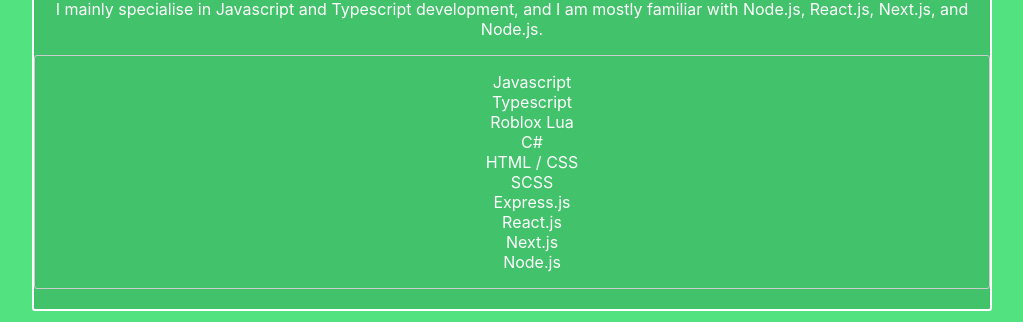
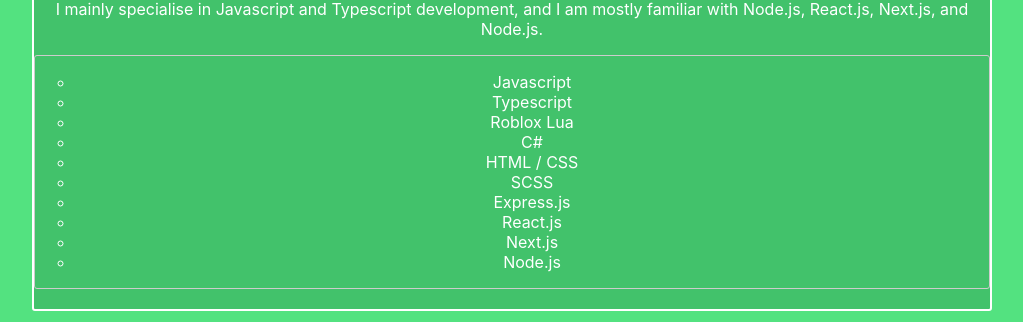
Before and after one commit to compscitwilight/PersonalSite, a Next.js app: page / in a window 1280 px wide. Shown: the part 344-666 px from the top of the page, without its empty margins (128-1151 px from the left). Built offline with nearby package versions, Linux system fonts and the light colour scheme.

Commit message:
added circles to skill-list

```diff
--- a/styles/skills.scss
+++ b/styles/skills.scss
@@ -1,4 +1,8 @@
 .skills-list-container {
     border: 1px solid #ccc;
     border-radius: 3px;
+
+    ul {
+        list-style: circle;
+    }
 }
```
